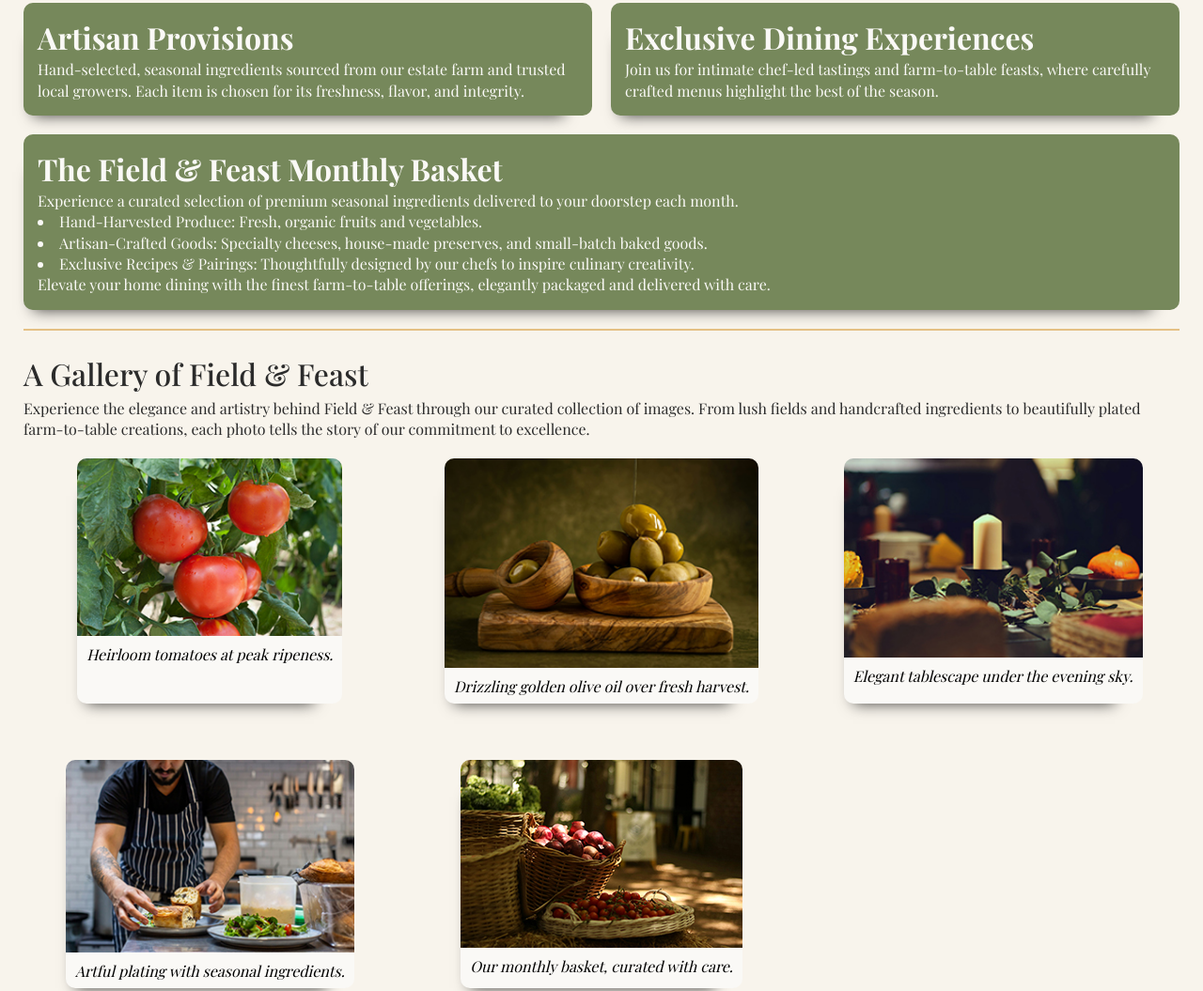
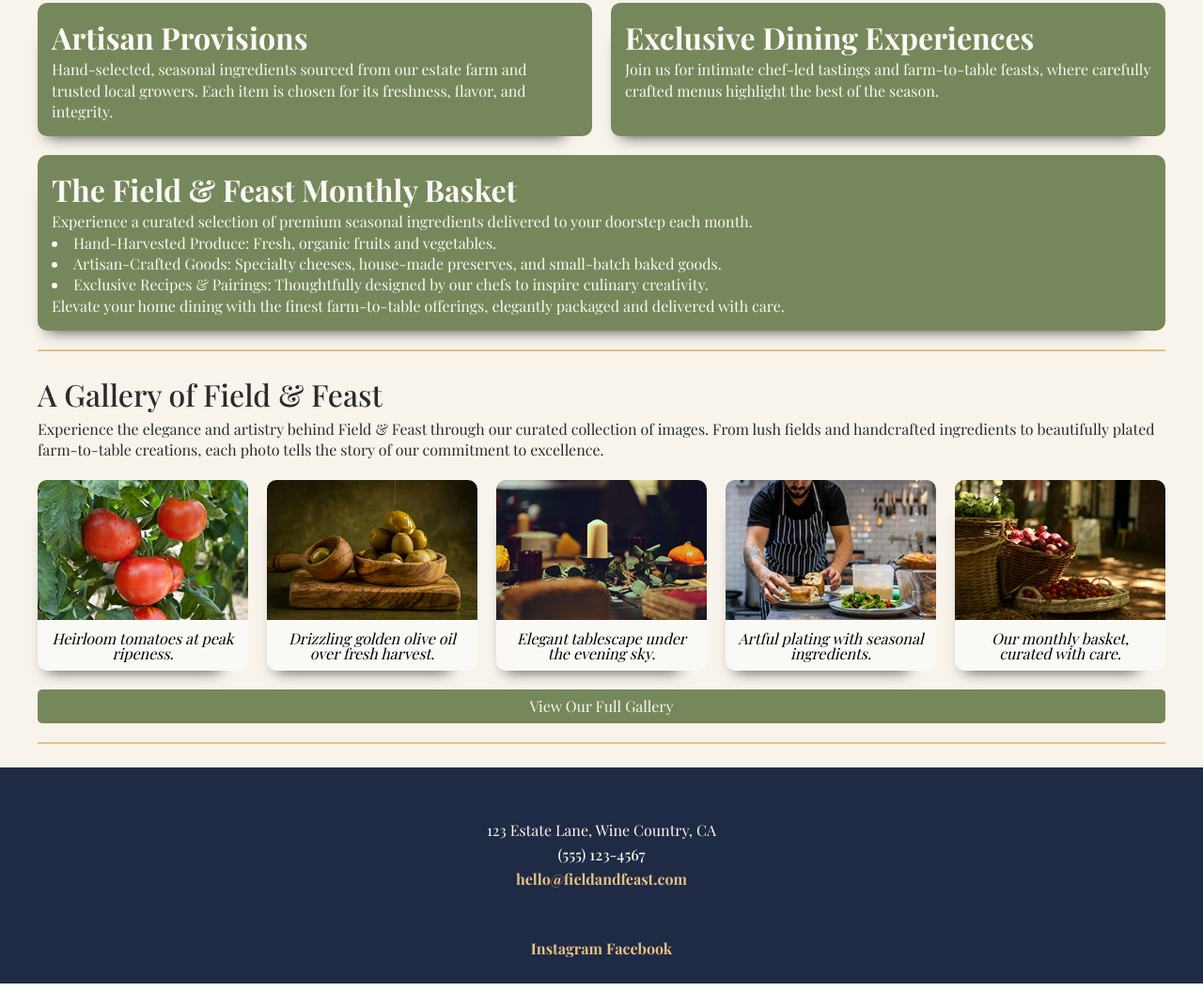
Before and after one commit to Elemental-Draco/field-and-feast, a plain HTML site: page index.html in a window 1280 px wide. Shown: the part 762-1817 px from the top of the page at 94% size. Drawn offline with nearby package versions, Linux system fonts and the light colour scheme; a web font is replaced by a local one.

Commit message:
finished xl media query

```diff
--- a/styles.css
+++ b/styles.css
@@ -224,6 +224,8 @@ h2 {
 main > section {
   padding: 30px 0 20px;
   border-bottom: 2px solid var(--champagne-gold);
+  max-width: 1200px;
+  margin: 0 auto;
 }
 
 /* about styles */
@@ -363,3 +365,10 @@ address a:first-of-type {
 }
 
 /* MEDIA QUERY (xl) */
+
+@media all and (min-width: 1200px) {
+  .card-container {
+    grid-template-rows: 1fr;
+    grid-template-columns: repeat(5, 1fr);
+  }
+}
```
